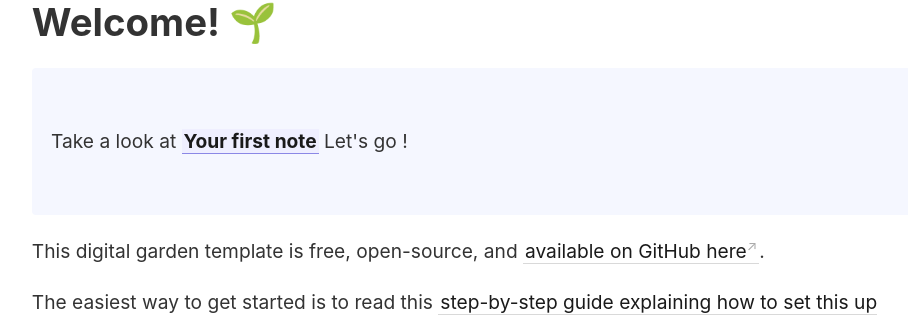
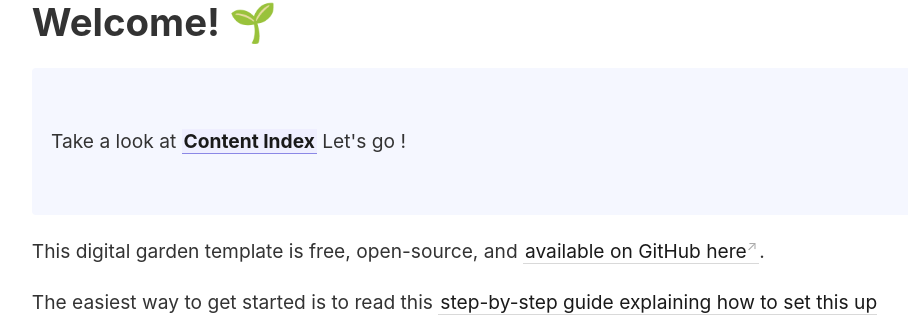
Before and after one commit to lkyxuan/bbbblog, a Jekyll site: the page built from _pages/index.md, in a window 1280 px wide. Shown: the part 147-469 px from the top of the page, without its empty margins (45-953 px from the left). Built offline with Jekyll 4.4.1, drawn with Linux system fonts in a browser that asks for light colours.

Commit message:
Content index

```diff
--- a/_pages/index.md
+++ b/_pages/index.md
@@ -8,7 +8,7 @@ permalink: /
 # Welcome! 🌱
 
 <p style="padding: 3em 1em; background: #f5f7ff; border-radius: 4px;">
-  Take a look at <span style="font-weight: bold">[[Your first note]]</span> Let's go !
+  Take a look at <span style="font-weight: bold">[[Content Index]]</span> Let's go !
 </p>
 
 This digital garden template is free, open-source, and [available on GitHub here](https://github.com/maximevaillancourt/digital-garden-jekyll-template).
```
Also changed, not shown: _notes/Index/Content Index.md (added, +3 -0 lines).
